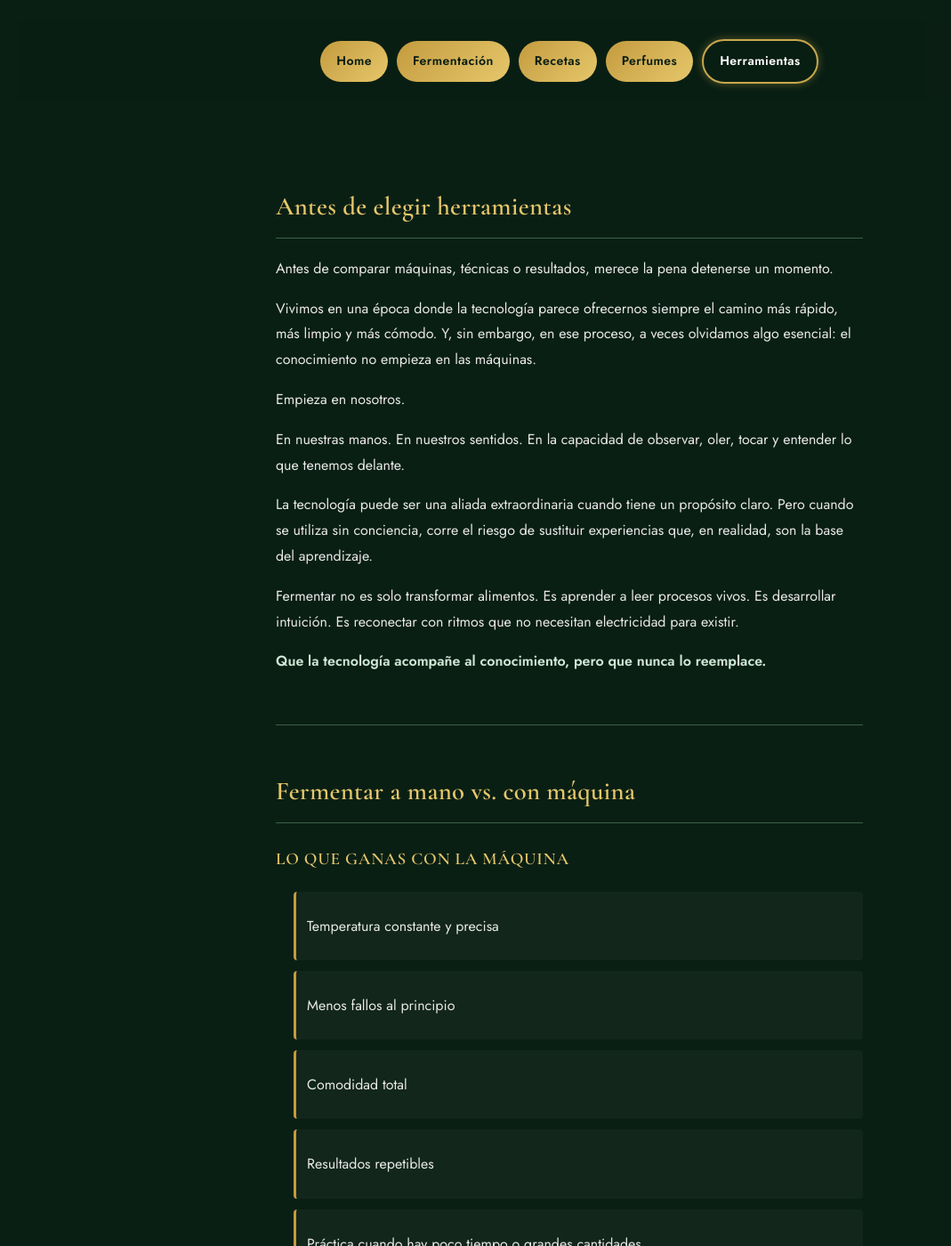
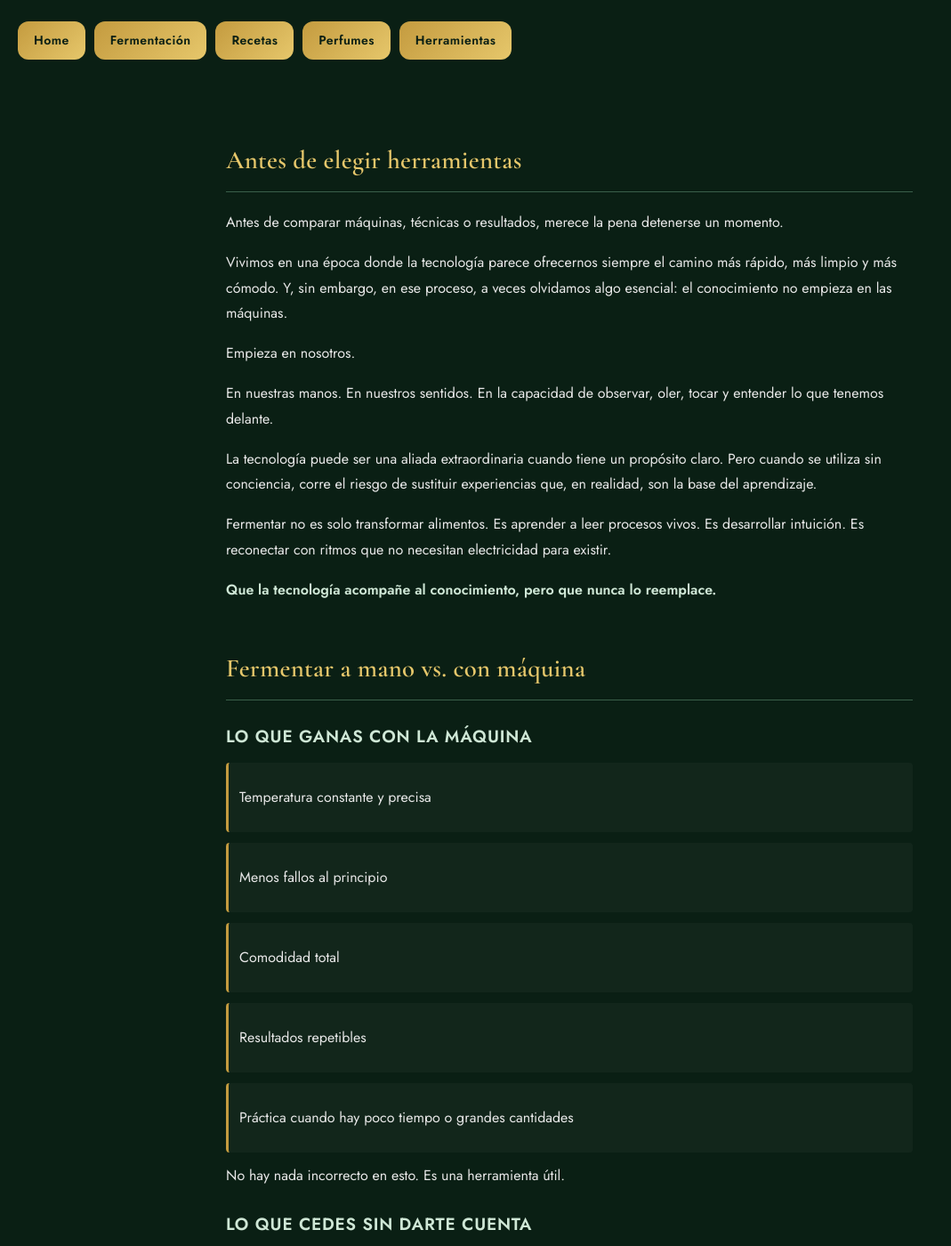
Before and after one commit to askedwhy11/fermentarBK, a Jekyll site: the page built from laboratorio.html, in a window 1280 px wide and 1400 px high. Shown: the whole window at 89% size, without its empty margins (0-1069 px from the left). Built offline with Jekyll 4.4.1, drawn with Linux system fonts in a browser that asks for light colours; some of the changed text lies outside the part shown.

Commit message:
Update laboratorio.html

```diff
--- a/laboratorio.html
+++ b/laboratorio.html
@@ -1,90 +1,11 @@
-<!DOCTYPE html>
-<html lang="es">
-<head>
-  <meta charset="UTF-8">
-  <meta name="viewport" content="width=device-width, initial-scale=1.0">
-  <title>Herramientas de Fermentación</title>
-
-  <link rel="stylesheet" href="styles/styles.css">
+---
+layout: default
+title: Herramientas
+---
 
 <style>
-    * { margin: 0; padding: 0; box-sizing: border-box; }
-
-    body {
-      background: var(--bg);
-      color: var(--text);
-      font-family: var(--font-body);
-      line-height: 1.7;
-    }
-
-    h1, h2, h3 {
-      font-family: var(--font-display);
-      color: var(--gold);
-      margin-bottom: 20px;
-    }
-
-    h3 {
-      font-size: 1.2rem;
-      margin-top: 24px;
-    }
-
+    h3 { font-size: 1.2rem; margin-top: 24px; }
     p { margin-bottom: 16px; }
-
-    /* MENÚ */
-    .menu {
-      display: flex;
-      gap: 10px;
-      padding: 20px 15px;
-      flex-wrap: wrap;
-      justify-content: center;
-      background: rgba(10, 31, 20, 0.92);
-      position: sticky;
-      top: 0;
-    }
-
-    .menu a {
-      text-decoration: none;
-      padding: 11px 18px;
-      border-radius: 9999px;
-      background: linear-gradient(135deg, #c49b3f, #e6c76b);
-      color: #0a1f14;
-      font-family: var(--font-body);
-      font-weight: 700;
-    }
-
-    .menu a.active {
-      background: var(--accent);
-      color: white;
-    }
-
-    /* CONTENEDOR */
-    .container {
-      max-width: 700px;
-      margin: 0 auto;
-      padding: 30px 20px 60px;
-    }
-
-    /* BLOQUES */
-    .bloque {
-      margin-bottom: 50px;
-      padding-bottom: 40px;
-      border-bottom: 1px solid var(--border);
-    }
-
-    .bloque:last-child {
-      border-bottom: none;
-    }
-
-    ul {
-      margin-left: 20px;
-      margin-bottom: 16px;
-    }
-
-    li {
-      margin-bottom: 8px;
-      font-family: var(--font-body);
-    }
-
     .quote {
       font-family: var(--font-display);
       font-style: italic;
@@ -96,44 +17,22 @@
       line-height: 1.7;
     }
 </style>
-</head>
-
-<body>
-
-  <!-- MENÚ -->
-  <div class="menu">
-    <a href="index.html">Home</a>
-    <a href="fermento.html">Fermentación</a>
-    <a href="recetas.html">Recetas</a>
-    <a href="perfumes.html">Perfumes</a>
-    <a href="laboratorio.html" class="active">Herramientas</a>
-  </div>
 
 <div class="container">
 
-    <!-- BLOQUE 1 — existente -->
   <section class="bloque">
     <h2>Antes de elegir herramientas</h2>
-
     <p>Antes de comparar máquinas, técnicas o resultados, merece la pena detenerse un momento.</p>
-
     <p>Vivimos en una época donde la tecnología parece ofrecernos siempre el camino más rápido, más limpio y más cómodo. Y, sin embargo, en ese proceso, a veces olvidamos algo esencial: el conocimiento no empieza en las máquinas.</p>
-
     <p>Empieza en nosotros.</p>
-
     <p>En nuestras manos. En nuestros sentidos. En la capacidad de observar, oler, tocar y entender lo que tenemos delante.</p>
-
     <p>La tecnología puede ser una aliada extraordinaria cuando tiene un propósito claro. Pero cuando se utiliza sin conciencia, corre el riesgo de sustituir experiencias que, en realidad, son la base del aprendizaje.</p>
-
     <p>Fermentar no es solo transformar alimentos. Es aprender a leer procesos vivos. Es desarrollar intuición. Es reconectar con ritmos que no necesitan electricidad para existir.</p>
-
     <p><strong>Que la tecnología acompañe al conocimiento, pero que nunca lo reemplace.</strong></p>
   </section>
 
-    <!-- BLOQUE 2 — existente -->
   <section class="bloque">
     <h2>Fermentar a mano vs. con máquina</h2>
-
     <h3>Lo que ganas con la máquina</h3>
     <ul>
       <li>Temperatura constante y precisa</li>
@@ -142,9 +41,7 @@
       <li>Resultados repetibles</li>
       <li>Práctica cuando hay poco tiempo o grandes cantidades</li>
     </ul>
-
     <p>No hay nada incorrecto en esto. Es una herramienta útil.</p>
-
     <h3>Lo que cedes sin darte cuenta</h3>
     <ul>
       <li><strong>El ritual:</strong> tocar, observar, ajustar</li>
@@ -153,55 +50,35 @@
       <li><strong>Simplicidad:</strong> dependencia de la máquina</li>
       <li><strong>Sabor:</strong> menos complejo, menos vivo</li>
     </ul>
-
     <p>La máquina te da consistencia. El tarro te da presencia.</p>
-
     <p>No se trata de elegir uno para siempre, sino de saber qué necesitas en cada momento.</p>
   </section>
 
-    <!-- BLOQUE 3 — nuevo -->
   <section class="bloque">
     <h2>Higiene: respeto al proceso vivo</h2>
-
     <p>Fermentar no es cocinar en un quirófano. La higiene en la fermentación no es una obsesión por la esterilización — es algo más sutil y más interesante: es respeto al proceso vivo.</p>
-
     <p>Demasiado limpio mata lo bueno. Demasiado sucio invita a lo malo. El equilibrio es el arte.</p>
-
     <p>La lejía y los jabones antibacterianos fuertes no distinguen entre microbios patógenos y los que llevas cultivando con cariño. Los eliminan todos sin preguntar. Lo que necesitas es agua caliente y vinagre blanco, o jabón neutro sin perfume. Limpiar sin agredir.</p>
-
     <p>Y esto se extiende a algo que casi nadie menciona: <strong>los trapos</strong>. Un trapo lavado con detergente perfumado y suavizante huele a química — y esa química llega a tu fermento. Para secar tarros, filtrar líquidos o tapar una kombucha, los trapos tienen que ser neutros, sin olor. Los míos los lavo frotando con agua y vinagre, o simplemente los reservo ya limpios de lavados anteriores sin productos. Tengo trapos específicos para fermentación y perfumería — trapos que no huelen a nada, porque cuando filtras un alcohol o cubres un cultivo vivo, cualquier residuo químico es un intruso.</p>
-
-      <div class="quote">
-        Limpias el recipiente como limpias tu mente antes de meditar: quitas lo viejo para dar espacio a lo nuevo.
-      </div>
+    <div class="quote">Limpias el recipiente como limpias tu mente antes de meditar: quitas lo viejo para dar espacio a lo nuevo.</div>
   </section>
 
-    <!-- BLOQUE 4 — nuevo -->
   <section class="bloque">
     <h2>Los tarros: tu templo de vidrio</h2>
-
     <p>El vidrio lleva con nosotros miles de años y sigue siendo imbatible. No reacciona con los ácidos de la fermentación, no absorbe olores, no cede sustancias extrañas al cultivo. Y lo ves todo — el color, la textura, las burbujas, el momento exacto en que algo empieza a vivir dentro.</p>
-
     <p>Para experimentar, tarros pequeños de 250–500 ml. Para producción habitual, 500 ml a 1 litro. Los tarros de conserva reciclados funcionan perfectamente — lávalos con agua hirviendo o ponlos diez minutos en el horno a 100 °C y están listos.</p>
-
     <h3>Sobre las tapas</h3>
     <ul>
-        <li><strong>Tapa hermética cerrada</strong> — para fermentos lácticos como el reuteri o el gasseri. Bien cerrado, sin movimientos durante la fermentación.</li>
-        <li><strong>Tela sujeta con goma elástica</strong> — para fermentos que necesitan respirar, como la kombucha o algunos vegetales. Que no huela a nada, como ya dijimos.</li>
-        <li><strong>Airlock o válvula</strong> — para anaeróbicos activos como el chucrut o el kimchi, donde el CO₂ necesita salir sin que entre oxígeno.</li>
+      <li><strong>Tapa hermética cerrada</strong> — para fermentos lácticos como el reuteri o el gasseri.</li>
+      <li><strong>Tela sujeta con goma elástica</strong> — para fermentos que necesitan respirar, como la kombucha.</li>
+      <li><strong>Airlock o válvula</strong> — para anaeróbicos activos como el chucrut o el kimchi.</li>
     </ul>
-
-      <div class="quote">
-        El tarro de vidrio es el smartphone de nuestros abuelos: simple, transparente y nunca te traiciona.
-      </div>
+    <div class="quote">El tarro de vidrio es el smartphone de nuestros abuelos: simple, transparente y nunca te traiciona.</div>
   </section>
 
-    <!-- BLOQUE 5 — nuevo -->
   <section class="bloque">
     <h2>Kit mínimo: lo que realmente necesitas</h2>
-
     <p>Olvida el laboratorio. Esto es lo que de verdad hace falta:</p>
-
     <h3>Imprescindibles</h3>
     <ul>
       <li>Tarros de vidrio</li>
@@ -211,48 +88,31 @@
       <li>Paciencia</li>
     </ul>
     <p>Con esto puedes empezar hoy.</p>
-
     <h3>Muy útiles cuando avanzas</h3>
     <ul>
-        <li><strong>Un peso</strong> para mantener los vegetales sumergidos en salmuera — una piedra limpia, un tarro pequeño lleno de agua, o un peso específico de vidrio</li>
+      <li><strong>Un peso</strong> para mantener los vegetales sumergidos en salmuera</li>
       <li><strong>Termómetro básico</strong> — imprescindible si haces fermentos lácticos como el reuteri</li>
       <li><strong>Tela de queso o filtro de café</strong> — para colar, filtrar y tapar sin contaminar</li>
     </ul>
-
     <h3>Opcionales pero cómodos</h3>
     <ul>
       <li>Balanza de cocina para controlar el porcentaje de sal con precisión</li>
       <li>Airlock casero — un globo con un pequeño agujero funciona</li>
       <li>pHmetro, solo si quieres medir y registrar todo</li>
     </ul>
-
-      <div class="quote">
-        No necesitas un laboratorio. Necesitas presencia y respeto por lo vivo.
-      </div>
+    <div class="quote">No necesitas un laboratorio. Necesitas presencia y respeto por lo vivo.</div>
   </section>
 
-    <!-- BLOQUE 6 — nuevo -->
   <section class="bloque">
     <h2>Errores comunes — y cómo no repetirlos</h2>
-
     <p><strong>Tarros con restos de fermentación anterior.</strong> Es una invitación a una fiesta donde no todos los invitados son bienvenidos. Lavar siempre, sin excepción.</p>
-
     <p><strong>Jabón perfumado o lejía.</strong> No distinguen entre lo que quieres eliminar y lo que quieres cultivar. Neutralidad ante todo — agua caliente, vinagre, jabón neutro.</p>
-
-      <p><strong>Trapos con olor a suavizante.</strong> Un trapo que huele a primavera artificial sobre un tarro de kombucha o un fermento lácteo es un intruso silencioso. Reserva trapos neutros solo para esto.</p>
-
-      <p><strong>No dejar espacio para el CO₂.</strong> Un tarro cerrado herméticamente durante una fermentación muy activa puede convertirse en un pequeño experimento de física que no esperabas. Deja siempre algo de espacio y asegúrate de que el gas tiene salida si el fermento lo necesita.</p>
-
+    <p><strong>Trapos con olor a suavizante.</strong> Un trapo que huele a primavera artificial sobre un tarro de kombucha es un intruso silencioso. Reserva trapos neutros solo para esto.</p>
+    <p><strong>No dejar espacio para el CO₂.</strong> Un tarro cerrado herméticamente durante una fermentación muy activa puede convertirse en un pequeño experimento de física que no esperabas.</p>
     <p><strong>Fiar todo a la vista.</strong> El aspecto puede engañar. El olor, casi nunca.</p>
-
-      <div class="quote">
-        Huele siempre antes de probar. Tu nariz es el detector de mentiras más antiguo del planeta.
-      </div>
+    <div class="quote">Huele siempre antes de probar. Tu nariz es el detector de mentiras más antiguo del planeta.</div>
   </section>
 
 </div>
 
 <div class="footer-leaves" style="background-image: url('image/hojas.jpeg');"></div>
-
-</body>
-</html>
```
Lines whose indentation alone changed are shown as unchanged.
